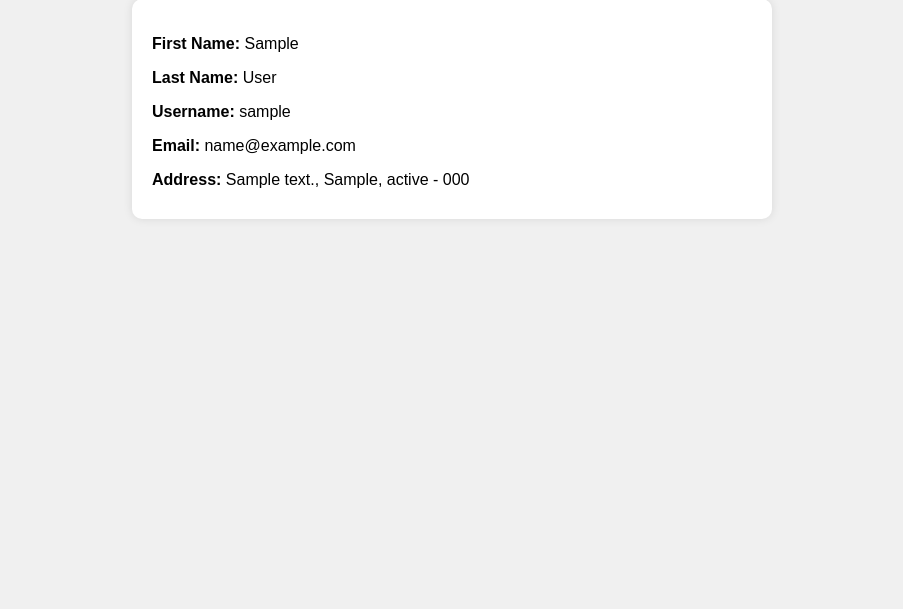
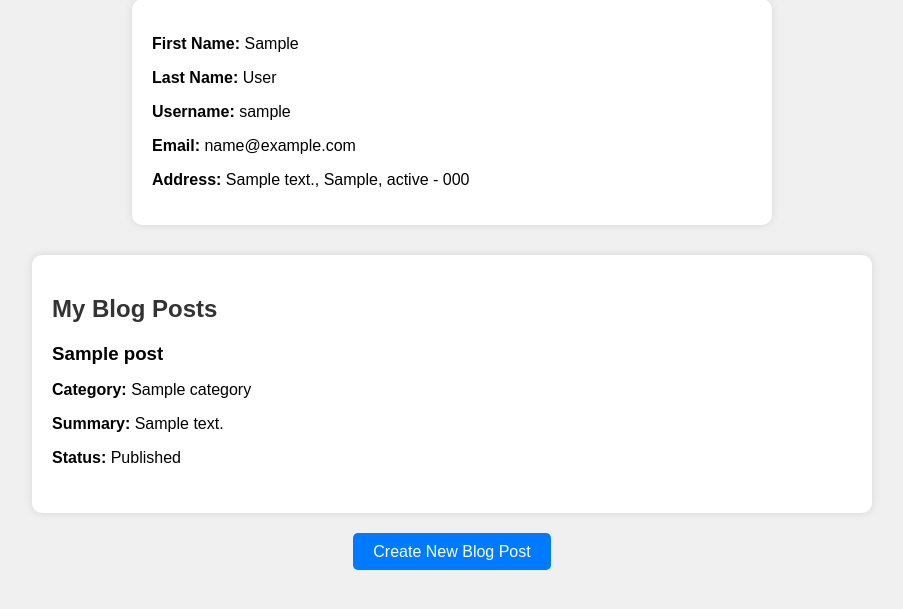
Before and after one commit to siddarthsingh24/HealthCare-Mgmt, a Django app: template users/templates/users/doctor_dashboard.html in a window 1280 px wide. Shown: the part 137-746 px from the top of the page, without its empty margins (188-1091 px from the left). Run offline with Django 5.2, Linux system fonts and the light colour scheme; a user stored in the database is signed in; tables that the repository leaves empty hold one stand-in row (values such as "Sample post"); the template is opened without the code that fills it: most values are stand-ins (such as "Sample title", 1, 10 or a date in 2020).

Commit message:
Update doctor_dashboard.html

```diff
--- a/users/templates/users/doctor_dashboard.html
+++ b/users/templates/users/doctor_dashboard.html
@@ -22,9 +22,44 @@
             box-shadow: 0 0 10px rgba(0,0,0,0.1);
             text-align: left;
         }
-        p {
-            font-size: 16px;
+        .blog-posts {
+            max-width: 800px;
+            margin: 30px auto;
+            background-color: #fff;
+            padding: 20px;
+            border-radius: 10px;
+            box-shadow: 0 0 10px rgba(0,0,0,0.1);
+            text-align: left;
+        }
+        .blog-posts h2 {
+            margin-bottom: 20px;
+            color: #333;
+        }
+        .blog-post {
+            border-bottom: 1px solid #ddd;
+            padding-bottom: 10px;
             margin-bottom: 10px;
+        }
+        .blog-post:last-child {
+            border-bottom: none;
+            margin-bottom: 0;
+        }
+        .blog-post h3 {
+            margin: 0;
+        }
+        .create-post {
+            margin-top: 20px;
+            text-align: center;
+        }
+        .create-post a {
+            text-decoration: none;
+            background-color: #007BFF;
+            color: white;
+            padding: 10px 20px;
+            border-radius: 5px;
+        }
+        .create-post a:hover {
+            background-color: #0056b3;
         }
     </style>
 </head>
@@ -37,5 +72,23 @@
         <p><strong>Email:</strong> {{ user.email }}</p>
         <p><strong>Address:</strong> {{ user.address_line1 }}, {{ user.city }}, {{ user.state }} - {{ user.pincode }}</p>
     </div>
+
+    <div class="blog-posts">
+        <h2>My Blog Posts</h2>
+        {% for post in blog_posts %}
+            <div class="blog-post">
+                <h3>{{ post.title }}</h3>
+                <p><strong>Category:</strong> {{ post.category.name }}</p>
+                <p><strong>Summary:</strong> {{ post.summary }}</p>
+                <p><strong>Status:</strong> {% if post.draft %}Draft{% else %}Published{% endif %}</p>
+            </div>
+        {% empty %}
+            <p>No blog posts available.</p>
+        {% endfor %}
+    </div>
+
+    <div class="create-post">
+        <a href="{% url 'create_blog_post' %}">Create New Blog Post</a>
+    </div>
 </body>
 </html>
```
